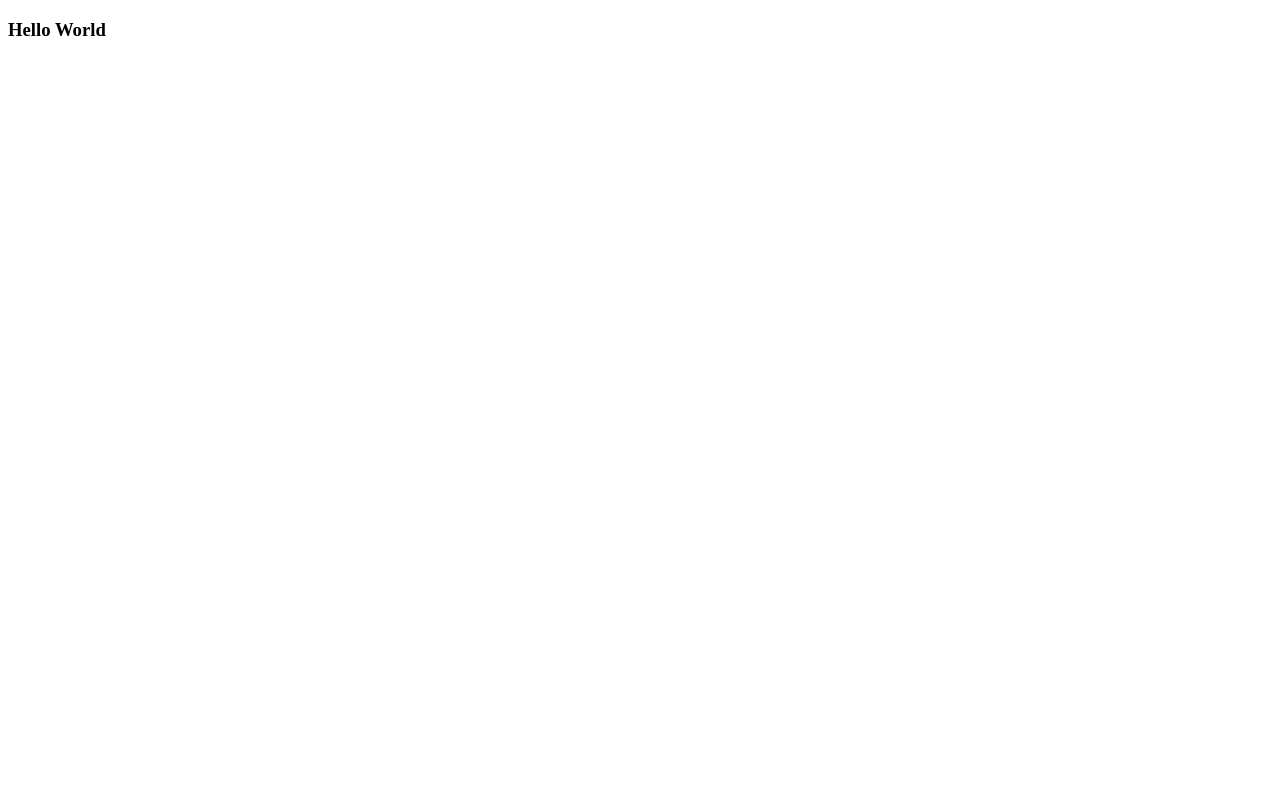
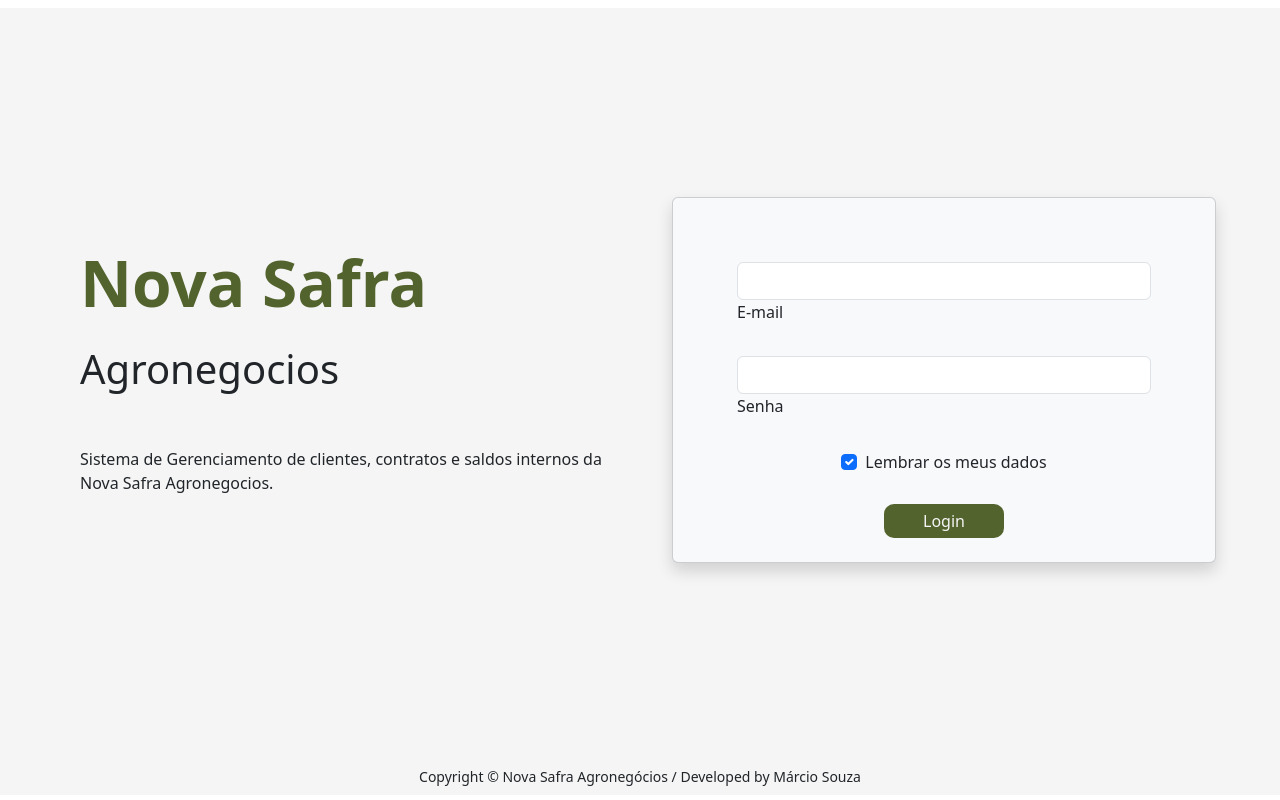
Before and after one commit to Marcio-SouzaJr/NSReact, a React (Create React App) app: page / in a window 1280 px wide. Built offline with nearby package versions, Linux system fonts and the light colour scheme.

Commit message:
Home update

```diff
--- a/package.json
+++ b/package.json
@@ -6,6 +6,7 @@
     "@testing-library/jest-dom": "^5.16.5",
     "@testing-library/react": "^13.4.0",
     "@testing-library/user-event": "^13.5.0",
+    "bootstrap": "^5.3.0-alpha3",
     "react": "^18.2.0",
     "react-dom": "^18.2.0",
     "react-scripts": "5.0.1",
--- a/public/index.html
+++ b/public/index.html
@@ -2,7 +2,9 @@
 <html lang="en">
   <head>
     <meta charset="utf-8" />
+    <link rel="stylesheet" href="style.css">
     <link rel="icon" href="%PUBLIC_URL%/favicon.ico" />
+    <link href="https://cdn.jsdelivr.net/npm/bootstrap@5.3.0-alpha3/dist/css/bootstrap.min.css" rel="stylesheet" integrity="sha384-KK94CHFLLe+nY2dmCWGMq91rCGa5gtU4mk92HdvYe+M/SXH301p5ILy+dN9+nJOZ" crossorigin="anonymous">
     <meta name="viewport" content="width=device-width, initial-scale=1" />
     <meta name="theme-color" content="#000000" />
     <meta
@@ -15,5 +17,6 @@
   <body>
     <noscript>You need to enable JavaScript to run this app.</noscript>
     <div id="root"></div>
+    <script src="https://cdn.jsdelivr.net/npm/bootstrap@5.3.0-alpha3/dist/js/bootstrap.bundle.min.js" integrity="sha384-ENjdO4Dr2bkBIFxQpeoTz1HIcje39Wm4jDKdf19U8gI4ddQ3GYNS7NTKfAdVQSZe" crossorigin="anonymous"></script>
   </body>
 </html>
--- /dev/null
+++ b/public/style.css
@@ -0,0 +1,36 @@
+:root {
+  --primaria: #52632d;
+}
+
+.footer {
+  background-color: #f5f5f5;
+  height: 35px;
+  font-weight: 500;
+}
+
+.page-base {
+  height: 94vh;
+  background-color: #f5f5f5;
+}
+
+.titulo {
+  color: var(--primaria);
+}
+
+.botao {
+  background-color: var(--primaria);
+  border: 0;
+  border-radius: 10px;
+  width: 120px;
+  padding-top: 5px;
+  padding-bottom: 5px;
+  font-weight: 500;
+  color: #f5f5f5;
+}
+
+.botao:hover {
+    background-color: #056901;
+    box-shadow: 1px 1px 8px;
+    color: #95f547;
+    font-weight: 600;
+}
--- a/src/App.js
+++ b/src/App.js
@@ -1,6 +1,8 @@
+import Home from "./pages/Home";
+
 function App() {
   return (
-    <div><h3>Hello World</h3></div>
+    <Home/>
   );
 }
 
--- /dev/null
+++ b/src/components/Footer.js
@@ -0,0 +1,11 @@
+const Footer = () => {
+  return (
+    <footer id="sticky-footer" class=" pb-3 pt-1 footer ">
+      <div class="container text-center">
+        <small>Copyright &copy; Nova Safra Agronegócios / Developed by Márcio Souza</small>
+      </div>
+    </footer>
+  );
+};
+
+export default Footer;
--- /dev/null
+++ b/src/pages/Home/index.js
@@ -0,0 +1,71 @@
+import Footer from "../../components/Footer";
+
+const Home = () => {
+  return (
+    <>
+      <div className="container-fluid mt-2 d-flex align-items-center page-base px-5">
+        <div className="row gx-lg-5 col-12 mx-2">
+          <div className="col-lg-6 mb-5 ">
+            <h1 className="my-5 display-3 fw-bold titulo">
+              Nova Safra <br />
+              <span className="display-6 text-dark">Agronegocios</span>
+            </h1>
+            <p>
+              Sistema de Gerenciamento de clientes, contratos e saldos internos da Nova Safra
+              Agronegocios.
+            </p>
+          </div>
+
+          <div className="col-lg-6 mb-5 mb-lg-0">
+            <div className="card shadow p-3 mb-2 bg-body-tertiary rounded">
+              <div className="card-body py-5 px-md-5">
+                <form>
+                  <div className="form-outline mb-4">
+                    <input type="email" id="email" className="form-control " />
+                    <label className="form-label " htmlFor="email">
+                      E-mail{" "}
+                    </label>
+                  </div>
+
+                  <div className="form-outline mb-4">
+                    <input
+                      type="password"
+                      id="senha"
+                      className="form-control"
+                    />
+                    <label className="form-label" htmlFor="senha">
+                      Senha
+                    </label>
+                  </div>
+
+                  <div className="form-check d-flex justify-content-center mb-4">
+                    <input
+                      className="form-check-input me-2"
+                      type="checkbox"
+                      value=""
+                      id="lembrar"
+                      checked
+                    />
+                    <label className="form-check-label" htmlFor="lembrar">
+                      Lembrar os meus dados
+                    </label>
+                  </div>
+
+                  <button
+                    type="submit"
+                    className=" botao btn-block mb-4 position-absolute bottom-0 start-50 translate-middle-x"
+                  >
+                    Login
+                  </button>
+                </form>
+              </div>
+            </div>
+          </div>
+        </div>
+      </div>
+      <Footer />
+    </>
+  );
+};
+
+export default Home;
```
Also changed, not shown: 2 other files (tests, documents, lock files or other folders).
